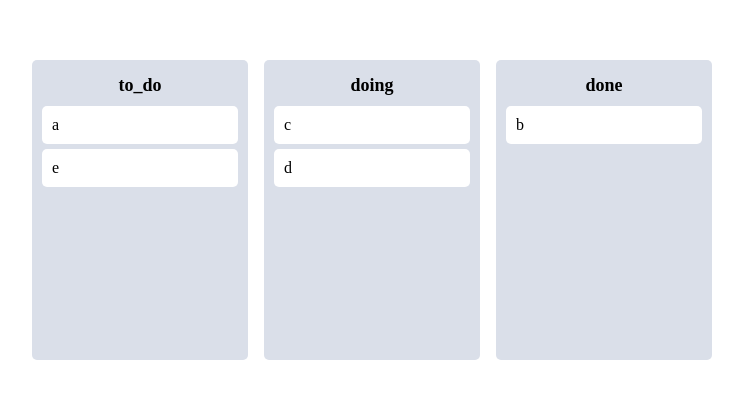
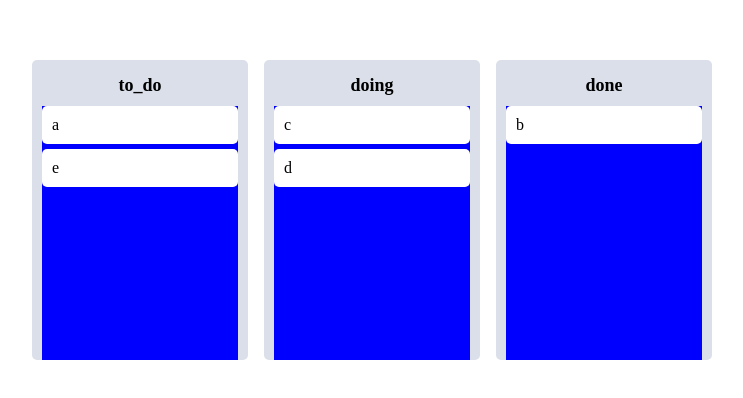
Before and after one commit to kimdoyeonn/react-masterclass, a React (Create React App) app: page / in a window 1280 px wide. Shown: the part 198-596 px from the top of the page, without its empty margins (268-1011 px from the left). Built offline with nearby package versions, Linux system fonts and the light colour scheme.

Commit message:
#6.11 Droppable Snapshot

```diff
--- a/src/components/DroppableBoard.tsx
+++ b/src/components/DroppableBoard.tsx
@@ -7,6 +7,8 @@ const Wrapper = styled.div`
   background-color: ${(props) => props.theme.boardColor};
   border-radius: 5px;
   min-height: 300px;
+  display: flex;
+  flex-direction: column;
 `;
 
 const Title = styled.h2`
@@ -14,6 +16,15 @@ const Title = styled.h2`
   font-weight: 600;
   margin-bottom: 10px;
   font-size: 18px;
+`;
+
+interface IAreaProps {
+  isDraggingOver: boolean;
+  draggingFromThisWith: boolean;
+}
+const Area = styled.div<IAreaProps>`
+  background-color: ${(props) => (props.isDraggingOver ? 'pink' : props.draggingFromThisWith ? 'red' : 'blue')};
+  flex-grow: 1;
 `;
 
 interface IBoardProps {
@@ -26,13 +37,18 @@ function DrappableBoard({ toDos, boardId }: IBoardProps) {
     <Wrapper>
       <Title>{boardId}</Title>
       <Droppable droppableId={boardId}>
-        {(magic) => (
-          <div ref={magic.innerRef} {...magic.droppableProps}>
+        {(provider, info) => (
+          <Area
+            ref={provider.innerRef}
+            isDraggingOver={info.isDraggingOver}
+            draggingFromThisWith={Boolean(info.draggingFromThisWith)}
+            {...provider.droppableProps}
+          >
             {toDos.map((toDo, index) => (
               <DraggableCard toDo={toDo} index={index} key={toDo} />
             ))}
-            {magic.placeholder}
-          </div>
+            {provider.placeholder}
+          </Area>
         )}
       </Droppable>
     </Wrapper>
```
